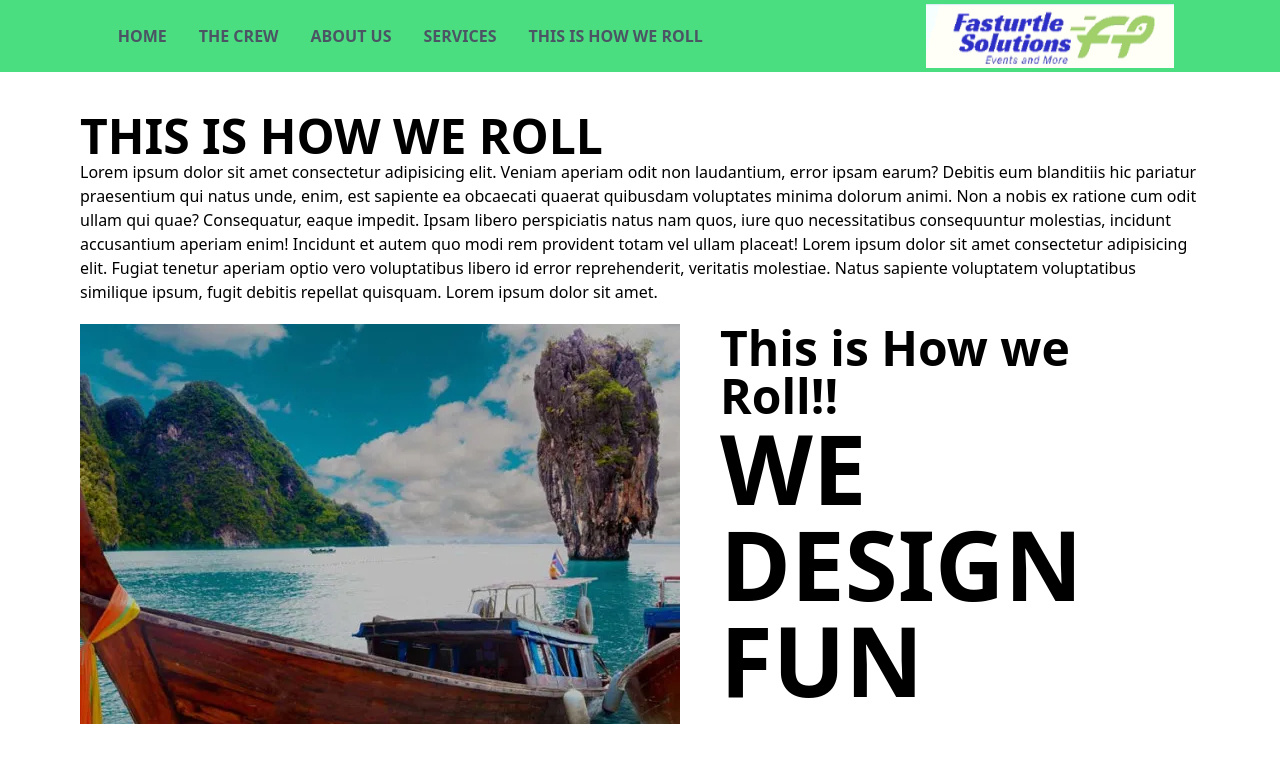
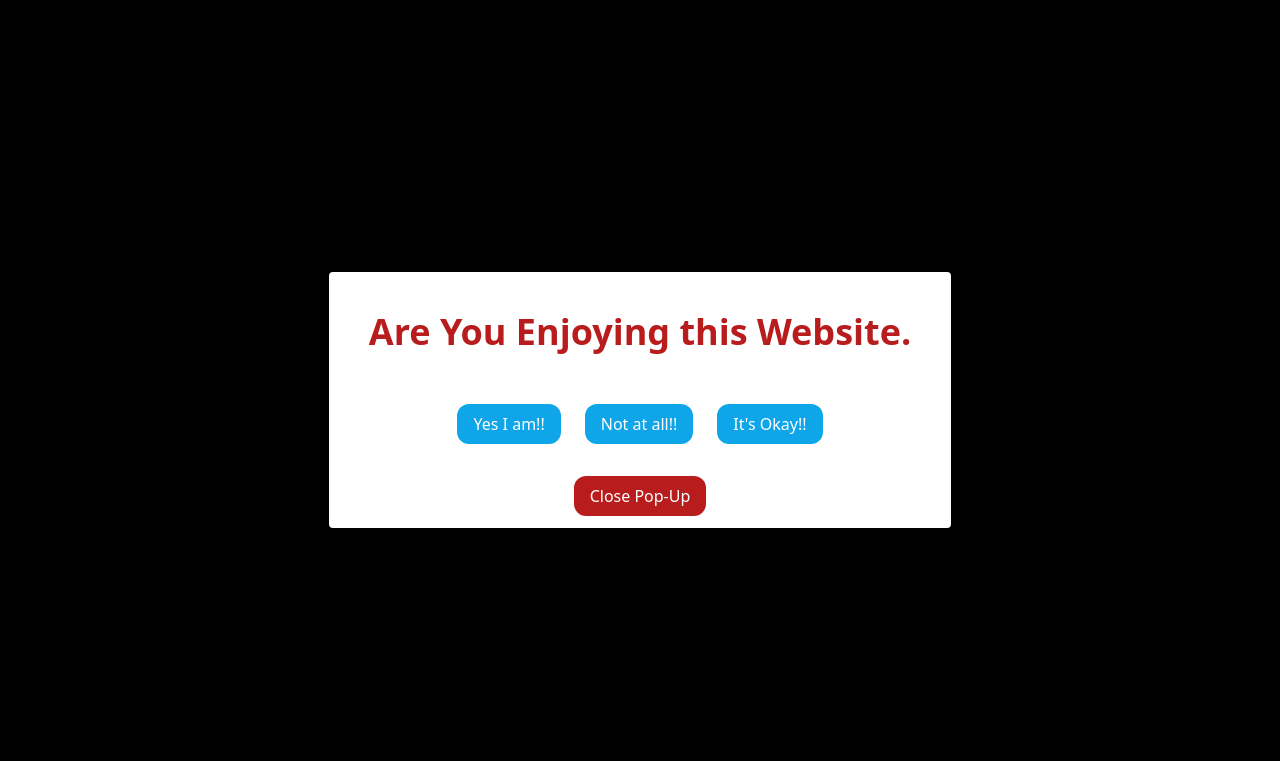
Before and after one commit to PraddyumnYadav/Web_Development_Practice, a website: page index.html in a window 1280 px wide. Shown: the top 761 px of the page. Drawn offline with Linux system fonts and the light colour scheme.

Commit message:
Add Pop-Up with help of Javascript and TailwindCSS.

```diff
--- a/index.html
+++ b/index.html
@@ -13,9 +13,11 @@
     <link rel="stylesheet" href="dist/output.css">
 </head>
 
-<body class="dark:bg-black dark:text-white">
+<body class="dark:bg-gray-600 dark:text-white">
+    <div id="body">
         <nav class="sticky top-0 flex bg-green-400">
-        <img id="image" onclick="hide()" class="md:hidden h-12 w-12 my-3 mr-auto ml-2 cursor-pointer" src="settings.svg" alt="">
+            <img id="image" onclick="hide()" class="md:hidden h-12 w-12 my-3 mr-auto ml-2 cursor-pointer"
+                src="Images/settings.svg" alt="">
             <ul class="hidden md:flex md:space-x-8 md:py-6 px-3 md:mx-auto font-bold uppercase text-gray-600">
                 <li class="cursor-pointer">Home</li>
                 <li class="cursor-pointer">The Crew</li>
@@ -23,7 +25,7 @@
                 <li class="cursor-pointer">Services</li>
                 <li class="cursor-pointer">This is how we Roll</li>
             </ul>
-        <img class="ml-auto md:mx-auto py-1 mr-2" src="icon.png" alt="Fasturtle Solutions">
+            <img class="ml-auto md:mx-auto py-1 mr-2" src="Images/icon.png" alt="Fasturtle Solutions">
         </nav>
         <div>
             <ul id="navbar" class="hidden font-bold uppercase bg-green-600">
@@ -37,16 +39,19 @@
 
         <div class="main mx-10 sm:mx-20 my-10">
             <h1 class="text-5xl font-extrabold uppercase">This is How we Roll</h1>
-        Lorem ipsum dolor sit amet consectetur adipisicing elit. Veniam aperiam odit non laudantium, error ipsam earum?
+            Lorem ipsum dolor sit amet consectetur adipisicing elit. Veniam aperiam odit non laudantium, error ipsam
+            earum?
             Debitis eum blanditiis hic pariatur praesentium qui natus unde, enim, est sapiente ea obcaecati quaerat
-        quibusdam voluptates minima dolorum animi. Non a nobis ex ratione cum odit ullam qui quae? Consequatur, eaque
+            quibusdam voluptates minima dolorum animi. Non a nobis ex ratione cum odit ullam qui quae? Consequatur,
+            eaque
             impedit. Ipsam libero perspiciatis natus nam quos, iure quo necessitatibus consequuntur molestias, incidunt
-        accusantium aperiam enim! Incidunt et autem quo modi rem provident totam vel ullam placeat! Lorem ipsum dolor
+            accusantium aperiam enim! Incidunt et autem quo modi rem provident totam vel ullam placeat! Lorem ipsum
+            dolor
             sit amet consectetur adipisicing elit. Fugiat tenetur aperiam optio vero voluptatibus libero id error
             reprehenderit, veritatis molestiae. Natus sapiente voluptatem voluptatibus similique ipsum, fugit debitis
             repellat quisquam. Lorem ipsum dolor sit amet.
             <div class="image-text md:flex my-5">
-            <img src="nature-photography-picture.webp" alt="">
+                <img src="Images/nature-photography-picture.webp" alt="">
                 <div class="md:mx-10">
                     <h1 class="text-4xl sm:text-5xl font-bold">This is How we Roll!!</h1>
                     <h1 class="uppercase text-6xl sm:text-8xl font-bold">We <br> Design <br> Fun</h1>
@@ -69,13 +74,36 @@
             <div class="px-10 py-10">
                 <h1 class="font-bold text-2xl">Head Office</h1>
                 <ul>
-                <li>Industrial Assurance Building Ground Floor, Veer Nariman Road Opposite Churchgate Station Churchgate, Mumbai 400 020</li>
+                    <li>Industrial Assurance Building Ground Floor, Veer Nariman Road Opposite Churchgate Station
+                        Churchgate, Mumbai 400 020</li>
                     <li>+91-9478294976</li>
                     <li>ops@fasturtlesolutions.com</li>
                 </ul>
             </div class="px-10">
             <div>
-            <img class="mx-auto my-auto" src="Footer Image.png" alt="Map">
+                <img class="mx-auto my-auto" src="Images/Footer Image.png" alt="Map">
+            </div>
+        </div>
+    </div>
+    <div id="myModal" class="hidden">
+        <div class="h-screen bg-black opacity-100 text-black grid place-content-center ">
+            <div class="rounded bg-white shadow-lg text-center text-black opacity-100">
+                <h2 class="text-4xl font-bold mx-10 my-10 text-red-700 hover:text-sky-700">Are You Enjoying this
+                    Website.
+                </h2>
+                <div class="flex justify-center my-5 mx-5">
+                    <button id="yes" class="text-white bg-sky-500 mx-3 my-3 px-4 py-2 rounded-xl hover:bg-red-500">Yes
+                        I
+                        am!!</button>
+                    <button id="no" class="text-white bg-sky-500 mx-3 my-3 px-4 py-2 rounded-xl hover:bg-red-500">Not
+                        at
+                        all!!</button>
+                    <button id="okay" class="text-white bg-sky-500 mx-3 my-3 px-4 py-2 rounded-xl hover:bg-red-500">It's
+                        Okay!!</button>
+                </div>
+                <button id="closeModal" class="bg-red-700 text-white rounded-xl px-4 py-2 mx-3 mb-3 hover:bg-sky-700">Close
+                    Pop-Up</button>
+            </div>
         </div>
     </div>
     <script>
@@ -91,6 +119,43 @@
             }
         }
     </script>
+    <script>
+        // Get references to the modal and buttons
+        const closeModalButton = document.getElementById('closeModal');
+        const modal = document.getElementById('myModal');
+        const yesModalButton = document.getElementById('yes');
+        const noModalButton = document.getElementById('no');
+        const okayModalButton = document.getElementById('okay');
+        const body = document.getElementById('body');
+
+        // Function to open the modal
+        function openModal() {
+            modal.classList.remove('hidden');
+            body.classList.add('hidden');
+        }
+
+        // Function to close the modal
+        function closeModal() {
+            modal.classList.add('hidden');
+            body.classList.remove('hidden');
+        }
+
+        // Function to open the modal automatically after 5 seconds
+        function openModalAfterDelay() {
+            setTimeout(openModal, 5000); // 5000 milliseconds (5 seconds)
+        }
+
+        // Attach event listeners to open and close buttons
+        closeModalButton.addEventListener('click', closeModal);
+        yesModalButton.addEventListener('click', closeModal);
+        noModalButton.addEventListener('click', closeModal);
+        okayModalButton.addEventListener('click', closeModal);
+
+        // Open the modal automatically after 5 seconds
+        openModalAfterDelay();
+    </script>
+
+
 </body>
 
 </html>
```
Also changed, not shown: Images/Footer Image.png (renamed from Footer Image.png), Images/Icon-Tray.png (renamed from Icon-Tray.png), Images/Slider_IMG/4.jpg (added), Images/background.webp (renamed from background.webp), Images/icon.png (renamed from icon.png), Images/nature-photography-picture.webp (renamed from nature-photography-picture.webp), Images/settings.svg (renamed from settings.svg), dist/output.css, 4 other files. Lines whose indentation alone changed are shown as unchanged.
